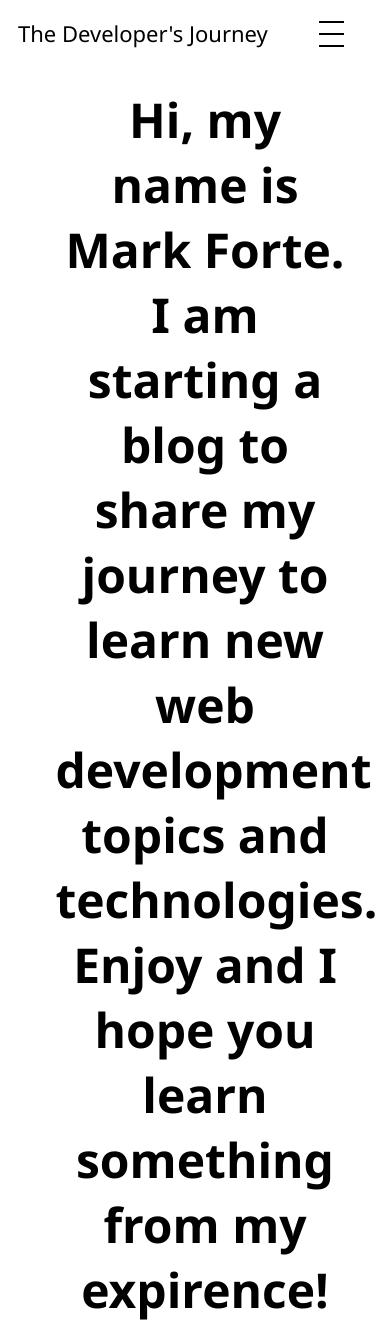
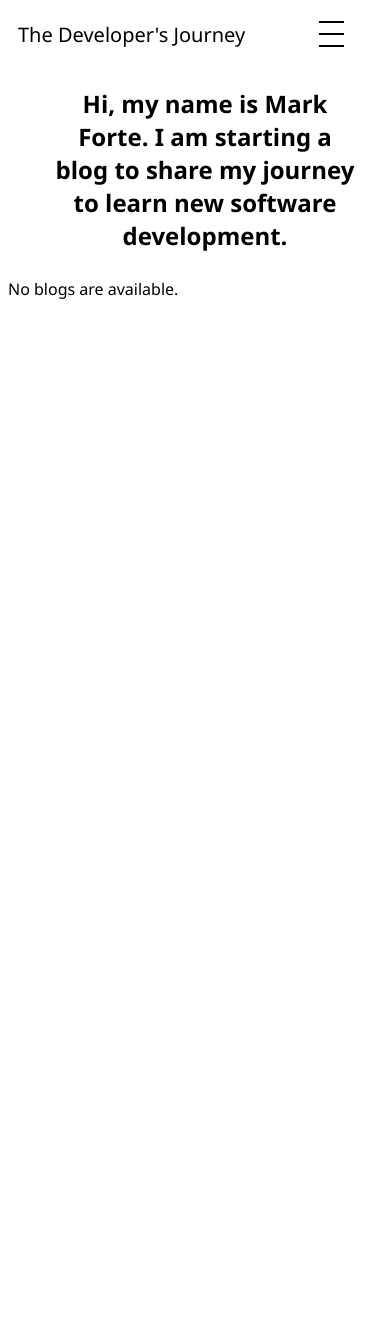
Before and after one commit to mforte215/TheDevelopersJourney, a Django app: page / in a window 390 px wide. Shown: the top 1321 px of the page. After the commit the page ends 299 px from the top, so only its background shows below. Run offline with Django 3.2, Linux system fonts and the light colour scheme; data that the repository does not hold is empty.

Commit message:
resizing for mobile updates

```diff
--- a/blog/static/blog/css/navbar.css
+++ b/blog/static/blog/css/navbar.css
@@ -3,6 +3,7 @@
     width: 100%;
     background-color: transparent;
     position: relative;
+    z-index: 100;
 }
 
 .nav>.nav-header {
@@ -29,6 +30,7 @@
 .nav-title-link {
     text-decoration: none;
     color: black;
+    font-size: 20px;
 }
 
 .nav-title-link :active {
@@ -70,7 +72,7 @@
         position: absolute;
         display: block;
         width: 100%;
-        background-color: #333;
+        background-color: rgb(255, 255, 255);
         height: 0px;
         transition: all 0.3s ease-in;
         overflow-y: hidden;
@@ -80,7 +82,7 @@
     .nav>.nav-links>a {
         display: block;
         width: 100%;
-        color: white;
+        color: black;
     }
     .nav>#nav-check:not(:checked)~.nav-links {
         height: 0px;
--- a/blog/static/blog/css/style.css
+++ b/blog/static/blog/css/style.css
@@ -1,7 +1,6 @@
 body {
     font-family: 'Segoe UI', Tahoma, Geneva, Verdana, sans-serif;
     background-color: rgb(255, 255, 255);
-    font-size: larger;
     box-sizing: border-box;
 }
 
@@ -9,7 +8,6 @@ body {
     width: 80%;
     margin: auto;
     text-align: center;
-    font-size: 2.5em;
 }
 
 .top-info-container {
@@ -77,15 +75,15 @@ body {
 }
 
 .blog-detail-container {
-    width: 60%;
+    width: 80%;
     margin: auto;
     text-align: left;
 }
 
 .blog-detail-title {
-    font-size: 3.5em;
     font-weight: normal;
     margin-bottom: 0;
+    font-size: 4em;
 }
 
 .blog-detail-body {
@@ -127,3 +125,9 @@ body {
 .sub-detail-info {
     margin: 0;
 }
+
+@media only screen and (max-width: 600px) {
+    .blog-detail-title {
+        font-size: 2em;
+    }
+}
--- a/blog/templates/blog/index.html
+++ b/blog/templates/blog/index.html
@@ -3,7 +3,7 @@
 {% block content %}
 
 <div class="top-info-container">
-<h1 class="top-info">Hi, my name is Mark Forte. I am starting a blog to share my journey to learn new web development topics and technologies. Enjoy and I hope you learn something from my expirence!</h1>
+<h2 class="top-info">Hi, my name is Mark Forte. I am starting a blog to share my journey to learn new software development.</h2>
 </div>
 {% if latest_blog_list %}
 <div class="blog-card-container" />
```
